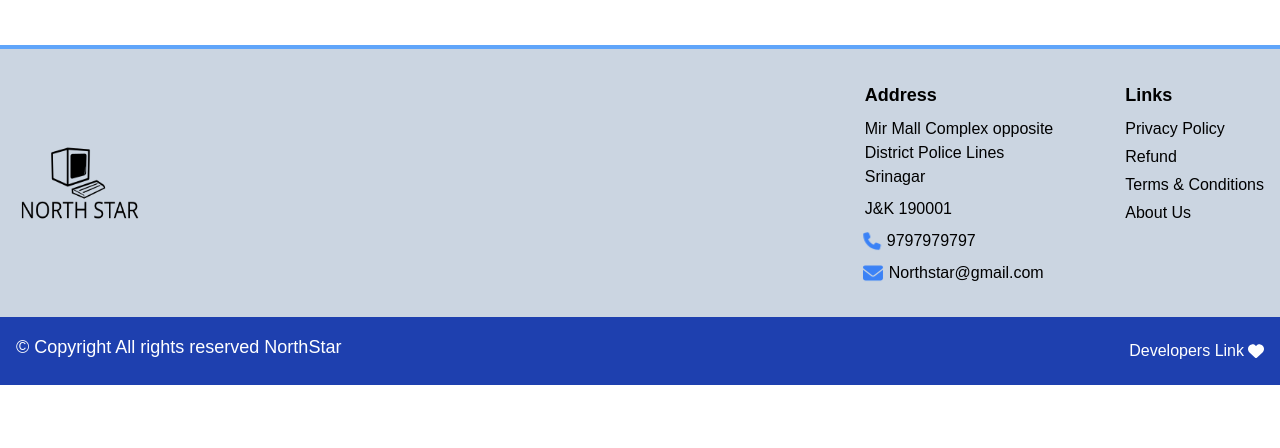
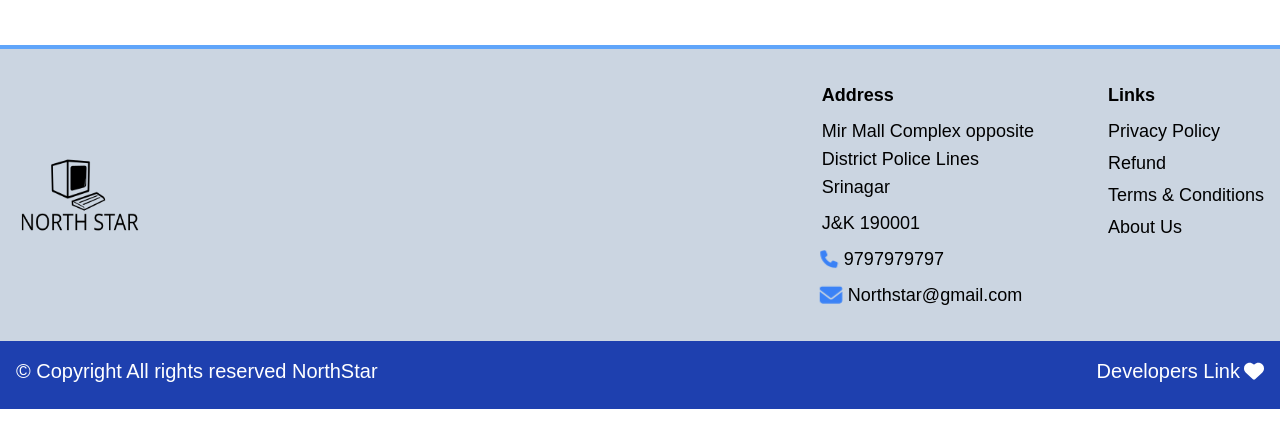
Before and after one commit to zahid-01/northStar-frontend, a React (Create React App) app: page /product/1 in a window 1280 px wide. Shown: the top 448 px of the page. Built offline with nearby package versions, Linux system fonts and the light colour scheme; no server answers.

Commit message:
updated UI again

```diff
--- a/src/components/Footer/FooterPart.js
+++ b/src/components/Footer/FooterPart.js
@@ -15,7 +15,7 @@ const FooterPart = () => {
             <img alt="Logo" src={logo} className="w-16 h-16 md:w-32 md:h-20" />
           </a>
           <div className="flex justify-between gap-8 md:space-x-6 text-black mt-4 md:mt-0">
-            <div className="md:w-1/2">
+            <div className="md:w-1/2 text-sm lg:text-lg">
               <h6 className="text-lg font-semibold mb-2">Address</h6>
               <p className="mb-2">
                 Mir Mall Complex opposite
@@ -43,7 +43,7 @@ const FooterPart = () => {
                 Northstar@gmail.com
               </a>
             </div>
-            <div className="mt-4 md:mt-0">
+            <div className="mt-4 md:mt-0 text-sm lg:text-lg">
               <h6 className="text-lg font-semibold mb-2">Links</h6>
               <a href="privacy" className="block mb-1">
                 Privacy Policy
@@ -62,10 +62,10 @@ const FooterPart = () => {
         </div>
       </div>
       <div className="bg-blue-800 flex justify-between p-4 text-white text-center">
-        <p className="text-lg mb-2">
+        <p className="text-md lg:text-xl mb-2">
           &copy; Copyright All rights reserved NorthStar
         </p>
-        <a href="developer" className="flex items-center justify-center">
+        <a href="developer" className="text-sm lg:text-xl">
           Developers Link
           <FontAwesomeIcon icon={faHeart} className="ml-1" />
         </a>
--- a/src/components/Orders/Checkout/Checkout.js
+++ b/src/components/Orders/Checkout/Checkout.js
@@ -32,13 +32,17 @@ const Checkout = () => {
   return (
     <>
       <div className="container mx-auto p-4 md:p-6 lg:p-8 xl:p-10">
-        <div className="bg-white flex flex-col shadow-md shadow-green-300 p-4 justify-center md:p-6 lg:p-8 xl:p-10 rounded-lg">
+        <div className="bg-slate-200 flex flex-col shadow-md shadow-green-300 p-4 justify-center md:p-6 lg:p-8 xl:p-10 rounded-lg">
           <h2 className="text-4xl text-blue-600 text-center font-semibold mb-8">
             Delivery
           </h2>
           <div className="flex flex-col md:flex-row ">
             <div className="md:w-1/3">
-              <img src={product.images[0]} alt="product" className="w-full" />
+              <img
+                src={product.images[0]}
+                alt="product"
+                className="w-full rounded-full lg:rounded-3xl"
+              />
             </div>
             <div className="text-center flex flex-col py-8 text-xl justify-center md:w-2/3 mt-4 md:mt-0 md:ml-4">
               <div className="mb-2">
@@ -68,7 +72,7 @@ const Checkout = () => {
         </div>
       </div>
       <div className="p-4 md:p-6 lg:p-8 xl:p-10">
-        <div className="bg-white shadow-md p-4 md:p-6 lg:p-8 xl:p-10 rounded-lg">
+        <div className="bg-slate-200 shadow-md p-4 md:p-6 lg:p-8 xl:p-10 rounded-lg">
           <h2 className="text-2xl font-semibold mb-4">Summary</h2>
           <div className="space-y-2">
             <div className="flex justify-between">
--- a/src/components/ProductCard/ProductCard.js
+++ b/src/components/ProductCard/ProductCard.js
@@ -29,7 +29,7 @@ const ProductCard = ({ products, filterValue }) => {
                   <p className="text-center text-xl font-semibold mt-2">
                     &#8377;{el.productPrice}
                   </p>
-                  <p className="text-sm md:text-base mt-2">
+                  <p className="text-sm text-center md:text-base mt-2">
                     {el.productDescription}
                   </p>
                 </div>
--- a/src/components/Products/Products.js
+++ b/src/components/Products/Products.js
@@ -27,7 +27,7 @@ const Product = (props) => {
   return (
     <MotionComponent>
       <div className="container flex flex-col md:h-[80vh] mx-auto py-6 justify-center ">
-        <div className="flex flex-col md:flex-row shadow-md p-4 rounded-lg shadow-green-300 ">
+        <div className="bg-slate-200 flex flex-col md:flex-row shadow-md p-4 rounded-lg shadow-green-300 ">
           <div className="md:w-1/2 md:mr-8 p-4">
             <img
               src={images[currentImage]}
@@ -63,7 +63,7 @@ const Product = (props) => {
                   Add to Cart
                 </button>
                 <NavLink
-                  className="px-4 py-2 bg-blue-500 text-white rounded-full tracking-[2px] hover:bg-blue-800"
+                  className="px-4 py-2 bg-blue-500 text-white rounded-full text-center tracking-[2px] hover:bg-blue-800"
                   to="/checkout"
                   state={product}
                 >
```
